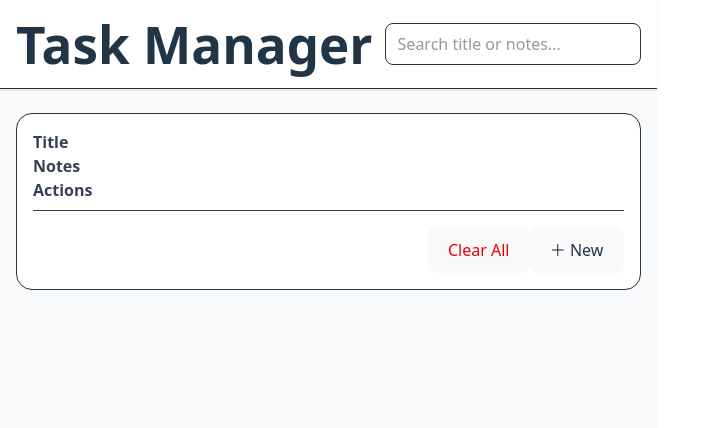
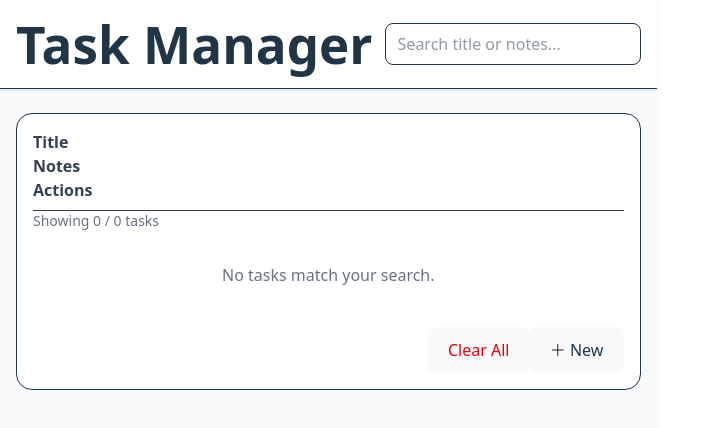
Before and after one commit to Tut314/personal_blogger, a React (Vite) app in the folder apps/client/: page / in a window 1280 px wide. Shown: the top 428 px of the page, without its empty margins (0-703 px from the left). Built offline with nearby package versions, Linux system fonts and the light colour scheme.

Commit message:
feat: add search result count and empty state UI

```diff
--- a/apps/client/src/App.tsx
+++ b/apps/client/src/App.tsx
@@ -95,8 +95,17 @@ export default function App() {
             <div>Notes</div>
             <div>Actions</div>
           </div>
+          <div className="text-sm text-gray-500 mb-2">
+            Showing {filtered.length} / {tasks.length} tasks
+          </div>
 
           <div className="divide-y">
+            {filtered.length === 0 && (
+              <div className="py-6 text-center text-gray-500">
+                No tasks match your search.
+              </div>
+            )}
+
             {filtered.map((t) => (
               <div
                 key={t.id}
```
